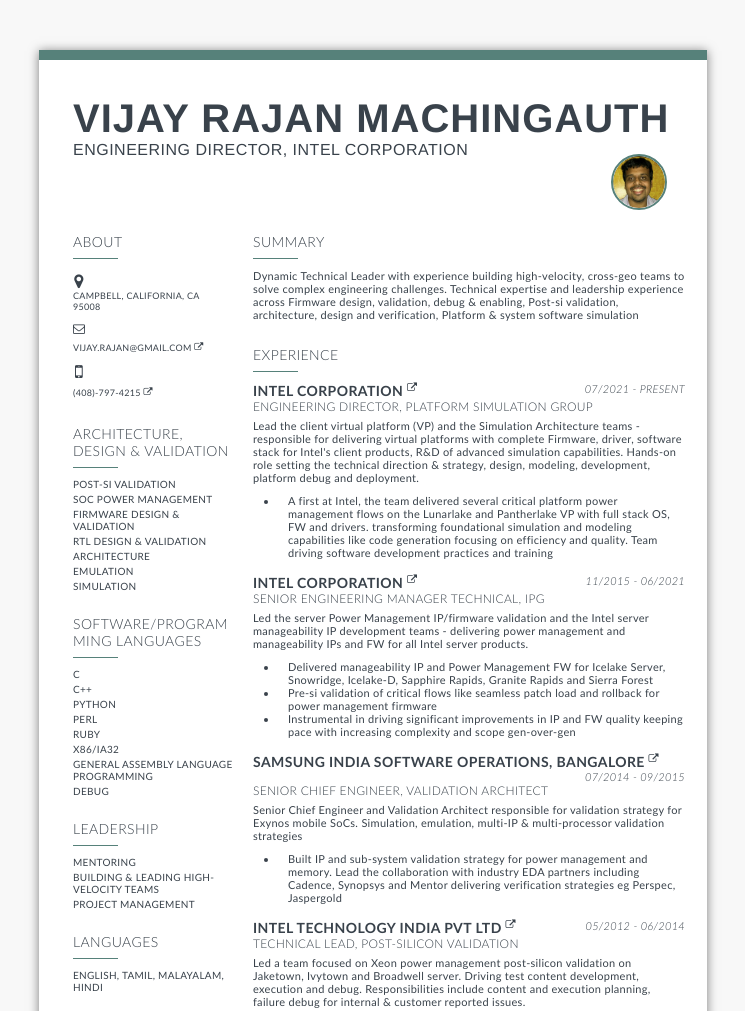
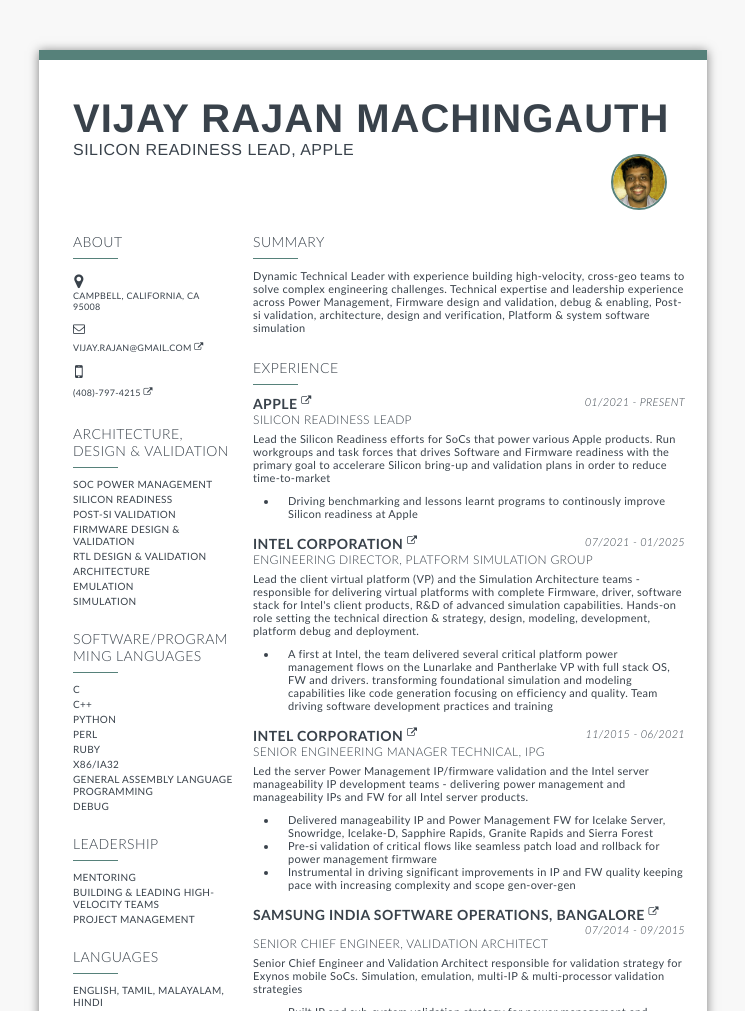
Before and after one commit to mvjay/mvjay.github.io, a plain HTML site: page index.html in a window 1280 px wide. Shown: the top 1011 px of the page, without its empty margins (267-1012 px from the left). Drawn offline with Linux system fonts and the light colour scheme; a web font is replaced by a local one.

Commit message:
added apple experience

```diff
--- a/index.html
+++ b/index.html
@@ -275,7 +275,7 @@ ul {
 			<header class="resume-header clearfix">
 			    <div class="profile-header pull-left">
 			        <h1>Vijay Rajan Machingauth</h1>
-			        <h2>Engineering Director, Intel Corporation</h2>
+			        <h2>Silicon Readiness Lead, Apple</h2>
 			    </div>
 			    <div class="profile-pic pull-right">
 			        <img src="vijay.png" alt="profile-pic">
@@ -319,8 +319,9 @@ ul {
 					                        <h3>Architecture, design &amp; validation</h3>
 					                        <div class="keyline"></div>
 					                    </div>                    <ul class="minimal">
+					                            <li><h6>SoC Power Management</h6></li>
+					                            <li><h6>Silicon Readiness</h6></li>
 					                            <li><h6>Post-Si Validation</h6></li>
-					                            <li><h6>SoC Power Management</h6></li>
 					                            <li><h6>Firmware Design &amp; Validation</h6></li>
 					                            <li><h6>RTL Design &amp; Validation</h6></li>
 					                            <li><h6>Architecture</h6></li>
@@ -372,7 +373,7 @@ ul {
 					                <h3>Summary</h3>
 					                <div class="keyline"></div>
 					            </div>            <p class="summary">
-					                Dynamic Technical Leader with experience building high-velocity, cross-geo teams to solve complex engineering challenges. Technical expertise and leadership experience across Firmware design, validation, debug &amp; enabling, Post-si validation, architecture, design and verification, Platform &amp; system software simulation
+					                Dynamic Technical Leader with experience building high-velocity, cross-geo teams to solve complex engineering challenges. Technical expertise and leadership experience across Power Management, Firmware design and validation, debug &amp; enabling, Post-si validation, architecture, design and verification, Platform &amp; system software simulation
 					            </p>
 					        </div>
 					<div class="container work-container">
@@ -383,13 +384,33 @@ ul {
 					        <section class="item">
 					            <div class="section-header clearfix">
 					                <h3 class="bold pull-left">
+					                        <a href="https://www.linkedin.com/company/apple" target="_blank">
+					                            Apple <i class="fa fa-external-link" aria-hidden="true"></i>
+					                        </a>
+					                </h3>
+					                <h5 class="italic pull-right">
+					                        <span class="startDate">01/2021</span>
+					                        <span class="endDate"> - Present</span>
+					                </h5>
+					            </div>
+					            <h4>Silicon Readiness Leadp</h4>
+
+					            <p class="summary">Lead the Silicon Readiness efforts for SoCs that power various Apple products. Run workgroups and task forces that drives Software and Firmware readiness with the primary goal to accelerare Silicon bring-up and validation plans in order to reduce time-to-market</p>
+
+					            <ul>
+					                <li>Driving benchmarking and lessons learnt programs to continously improve Silicon readiness at Apple</li>
+					            </ul>
+					        </section>
+					        <section class="item">
+					            <div class="section-header clearfix">
+					                <h3 class="bold pull-left">
 					                        <a href="https://www.linkedin.com/company/intel-corporation/" target="_blank">
 					                            Intel Corporation <i class="fa fa-external-link" aria-hidden="true"></i>
 					                        </a>
 					                </h3>
 					                <h5 class="italic pull-right">
 					                        <span class="startDate">07/2021</span>
-					                        <span class="endDate"> - Present</span>
+					                        <span class="endDate"> - 01/2025</span>
 					                </h5>
 					            </div>
 					            <h4>Engineering Director, Platform simulation group</h4>
```
